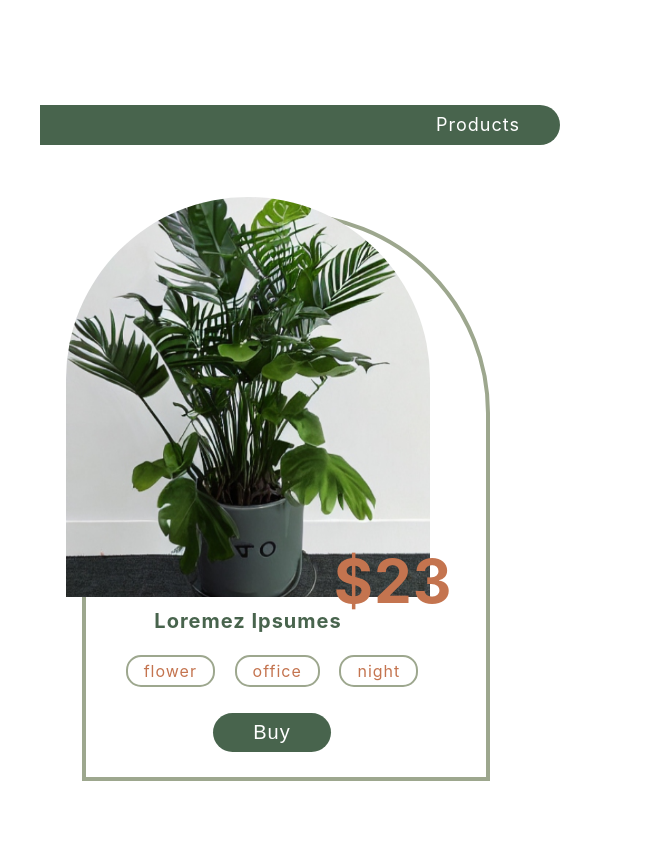
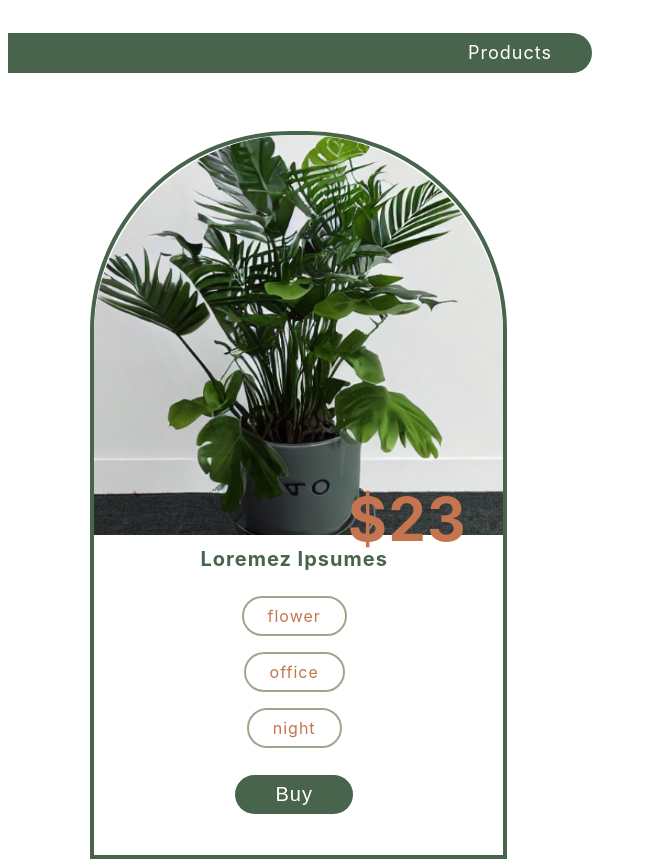
Before and after one commit to IoanaGeorgia/Portofolio-React, a React (Create React App) app: page /plantShop in a window 600 px wide. Shown: the part 1740-2601 px from the top of the page, 656 px wide, since content can reach past the window. Built offline with nearby package versions, Linux system fonts and the light colour scheme.

Commit message:
blog and plant shop ui changed

```diff
--- a/src/Blog.css
+++ b/src/Blog.css
@@ -162,7 +162,16 @@ p.contentSubtitle {
 .mobileMenuWrapper button:hover {
   color: var(--grey);
 }
-
+@media(min-width:600px) and (max-width:1001px){
+  .blogImage{
+    width:80%;
+    display: block;
+    margin: auto;
+    margin-top:2rem;
+    margin-bottom: 2rem;
+    border-left:1.5rem solid black;
+  }
+}
 @media (min-width: 600px) {
   .blogHeaderLinks,
   .blogProfileLogo {
@@ -198,12 +207,26 @@ p.contentSubtitle {
     display: none;
   }
 }
-@media (min-width:1001px) and (max-width:1200px){
+@media (min-width:1001px) and (max-width:1201px){
   .blogImage{
-    width:40%!important;
+    width:30%;
+    max-width:40%;
+    margin-top:5%;
+  }
+  .blogDescription{
+    padding-top:1rem;
+    margin-top:-3vw !important;
+
   }
 }
-@media (min-width: 1000px) {
+@media (min-width:1001px) and (max-width:1151px){
+  .blogDescription{
+    margin-top:-7vw !important;
+    padding-top:1.5rem;
+
+  }
+}
+@media (min-width: 1002px) {
   .blogWrapper {
     padding: 3vh 10vh;
     font-size: var(--lgNormalFontSize);
@@ -217,7 +240,7 @@ p.contentSubtitle {
   .blogImage {
     position: absolute;
     width: 33rem;
-    height: 80vh;
+    /* height: 80vh; */
     right: 10vh;
     top: 10vh;
   }
@@ -234,7 +257,7 @@ p.contentSubtitle {
   .blogDescription {
     position: absolute;
     left: calc(100% - 40%);
-    top: 95vh;
+    top: 85%;
   }
 
   .blogContent {
@@ -266,7 +289,7 @@ p.contentSubtitle {
     margin-bottom: 2vh;
   }
   .blogContentMainWrapper {
-    margin-top: 30%;
+    margin-top: 20%;
     display: flex;
     align-items: baseline;
   }
@@ -296,7 +319,7 @@ p.contentSubtitle {
   .blogCircleImage {
     display: block;
     position: absolute;
-    top: 75vh;
+    margin-top:2rem;
     height: 50%;
     width: 40%;
   }
--- a/src/PlantShop.css
+++ b/src/PlantShop.css
@@ -194,18 +194,18 @@
 }
 .ps_product img {
   width: 100%;
-  height: 30rem;
+  height: 25rem;
   border-top-left-radius: 200px;
   border-top-right-radius: 200px;
+  margin-left:4px;
+  margin-top:4px;
 }
 .ps_product:before {
   content: "";
-  width: 110%;
-  height: 40rem;
+  width: 100%;
+  height: 38rem;
   position: absolute;
-  top: 1rem;
-  left: 1rem;
-  border: 4px solid var(--lightGreen);
+  border: 4px solid var(--darkGreen);
   border-top-left-radius: 200px;
   border-top-right-radius: 200px;
   z-index: -1;
@@ -228,16 +228,20 @@
 .ps_productTag {
   border: 2px solid var(--lightGreen);
   color: var(--orange);
-  border-radius: 15px;
+  border-radius: 20px;
   width: fit-content;
-  padding: 0.5vh 2vh;
+  padding: 1vh 3vh;
   margin: 0.5rem;
+  -webkit-border-radius: 20px;
+  -moz-border-radius: 20px;
+  -ms-border-radius: 20px;
+  -o-border-radius: 20px;
 }
 .ps_productTags {
   display: flex;
   justify-content: space-evenly;
-  margin-left: 3rem;
   margin-top: 4%;
+  padding:0px 2rem;
 }
 .ps_productTags button {
   color: white;
@@ -273,7 +277,6 @@
 }
 .ps_mainWrapper {
   position: relative;
-  min-height: 721vh;
 }
 .ps_cartTitle {
   color: white;
@@ -364,22 +367,6 @@
   height: 4rem;
   margin-right: 3rem;
 }
-/* .ps_slide-enter {
-    max-width: 0;
-    overflow: hidden;
-}
-.ps_slide-enter-active {
-    max-width: 80px;
-    transition: max-width .3s ease;
-}
-.ps_slide-leave {
-    max-width: 80px;
-}
-.ps_slide-leave-active {
-    max-width: 0;
-    transition: max-width .3s ease;
-    overflow: hidden;
-} */
 
 .content-enter {
   width: 0;
@@ -518,34 +505,15 @@
   flex-direction: column;
   align-items: flex-end;
 }
-/* .ps_myVaseContact form label {
-  display: flex;
-  flex-direction: column;
-  align-items: center;
-  justify-content: space-between;
-}
-.ps_myVaseContact form {
-  width: 100%;
-  height: 100%;
-}
-.ps_myVaseContact form label:last-of-type {
-  margin-top: 5vh;
-}
-.ps_myVaseContact form input {
-  margin-top: 2%;
-  padding: 1vh;
-  outline: none;
-  border: 2px solid var(--lightGreen);
-  font-size: calc(var(--titleSize) - 2px);
-} */
-@media (max-width: 1500px) {
+
+@media (max-width: 1300px) {
   .ps_mainLanding > div:last-of-type p:last-of-type {
     backdrop-filter: blur(10px);
     background-color: #1e2920d6;
     padding: 2vh;
   }
   .ps_products {
-    column-gap: 10%;
+    column-gap: 5%;
     padding: 0%;
   }
   .ps_myVaseText p {
@@ -571,22 +539,32 @@
     border-top-right-radius: 250px;
   }
 }
-@media (max-width: 1000px) {
+@media (max-width: 1010px) {
   .ps_mainLanding > div:last-of-type p:last-of-type {
     top: 5vh;
     border: 2px solid var(--lightGreen);
   }
   .ps_products {
-    column-gap: 10%;
+    column-gap: 3%;
     padding: 0%;
-    grid-template-columns: auto;
+    grid-template-columns: auto auto;
     row-gap: 5%;
   }
+  .ps_product img{
+    height:20rem;
+  }
   .ps_product {
-    width: 70%;
+    width: unset;
     margin-left: 10%;
   }
-
+  .ps_productTags{
+    flex-direction: column;
+    align-items: center;
+    justify-content: center;
+  }
+  .ps_product p span{
+    margin-left:-10%;
+  }
   .ps_myVaseText p {
     backdrop-filter: blur(10px);
     background-color: var(--lightGreen);
@@ -649,9 +627,9 @@
     display: flex;
     flex-direction: column;
     align-items: center;
+    height:unset;
     justify-content: space-evenly;
-    height: 10%;
-    padding-bottom: 0vh;
+    padding-bottom: 4vh;
   }
   .ps_footer * {
     text-align: center;
@@ -665,7 +643,7 @@
   }
 }
 
-@media (max-width: 785px) {
+@media (max-width: 800px) {
   .ps_header span {
     display: none;
   }
@@ -674,8 +652,8 @@
     font-size: calc(var(--subTitleSize) + 15px);
   }
   .ps_mainLanding > div:last-of-type p:last-of-type {
-    margin-top: 160%;
-    width: 170%;
+margin-top: 100%;
+    width: 100%;
     margin-left: -40%;
   }
   .ps_info {
@@ -693,7 +671,7 @@
     margin: 10vh 5vh;
   }
   .ps_myVase {
-    margin-top: 100vh;
+    margin-top:40%;
     padding: 10vh 2vh;
   }
   .ps_myVaseText {
@@ -705,8 +683,15 @@
   .ps_myVaseContact > div:last-of-type {
     padding-left: 5vh;
   }
+  .ps_myVaseContact > div:last-of-type > *{
+    display: block;
+    margin-left: auto;
+    margin-right:auto;
+  }
   .ps_footer {
-    padding: 2vh 5vh;
+    padding: 2vh 15vh;
+    padding-top:3rem;
+    padding-bottom:4rem;
   }
   .ps_footer div {
     width: 100%;
@@ -718,22 +703,58 @@
     height: 25rem;
   }
   .ps_product::before {
-    height: 35rem;
+    height: 45rem;
   }
   .ps_product p span {
     margin-left: -1vh;
   }
 }
 
-@media (max-width:400px){
+@media (max-width:700px){
   body{
     overflow-x: hidden;
   }
+  .ps_landing{
+    overflow-x: hidden;
+  }
+  .ps_mainTitle{
+    margin-top:20%;
+  }
+   .ps_product p span{
+    margin-left:-5vh;
+   }
+.ps_productArea{
+  margin: unset;
+  margin-left:1vh;
+  margin-right:1vh;
+  height:unset;
+  padding-bottom:5vh;
+}
+  .ps_products{
+    display: flex;
+    flex-direction: column;
+    gap:10rem;
+    justify-content: center;
+    align-items: center;
+    margin-bottom:10rem;
+
+  }
+    .ps_mainLanding > div:last-of-type p:last-of-type {
+    width: 200%;
+    margin-left: -100%;
+    top:30%;
+  }
     .ps_product {
     margin-left: -2%;
+    width:70%;
   }
     .ps_myVaseContact > div:last-of-type {
     padding-left: 0vh;
+  }
+  .ps_myVase{
+    margin-top:0%;
+    top:0px;
+    padding-top:0px;
   }
     .ps_myVaseText p {
     width: 90%;
@@ -745,4 +766,5 @@
   .ps_myVaseImage{
     margin-left:-5%;
   }
+
 }
```
